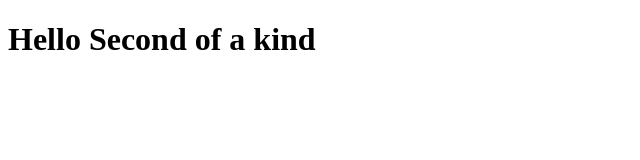
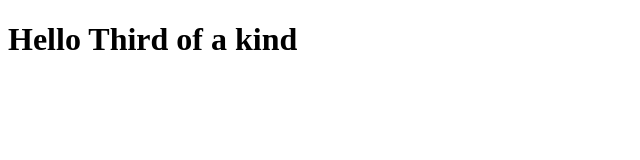
Before and after one commit to robinBisht/git-test, a plain HTML site: page index.html in a window 1280 px wide. Shown: the whole page, without its empty margins (0-640 px from the left). Drawn offline with Linux system fonts and the light colour scheme.

Commit message:
third commit

```diff
--- a/index.html
+++ b/index.html
@@ -7,6 +7,6 @@
     <title>Document</title>
 </head>
 <body>
-    <h1>Hello Second of a kind</h1>
+    <h1>Hello Third of a kind</h1>
 </body>
 </html>
```
